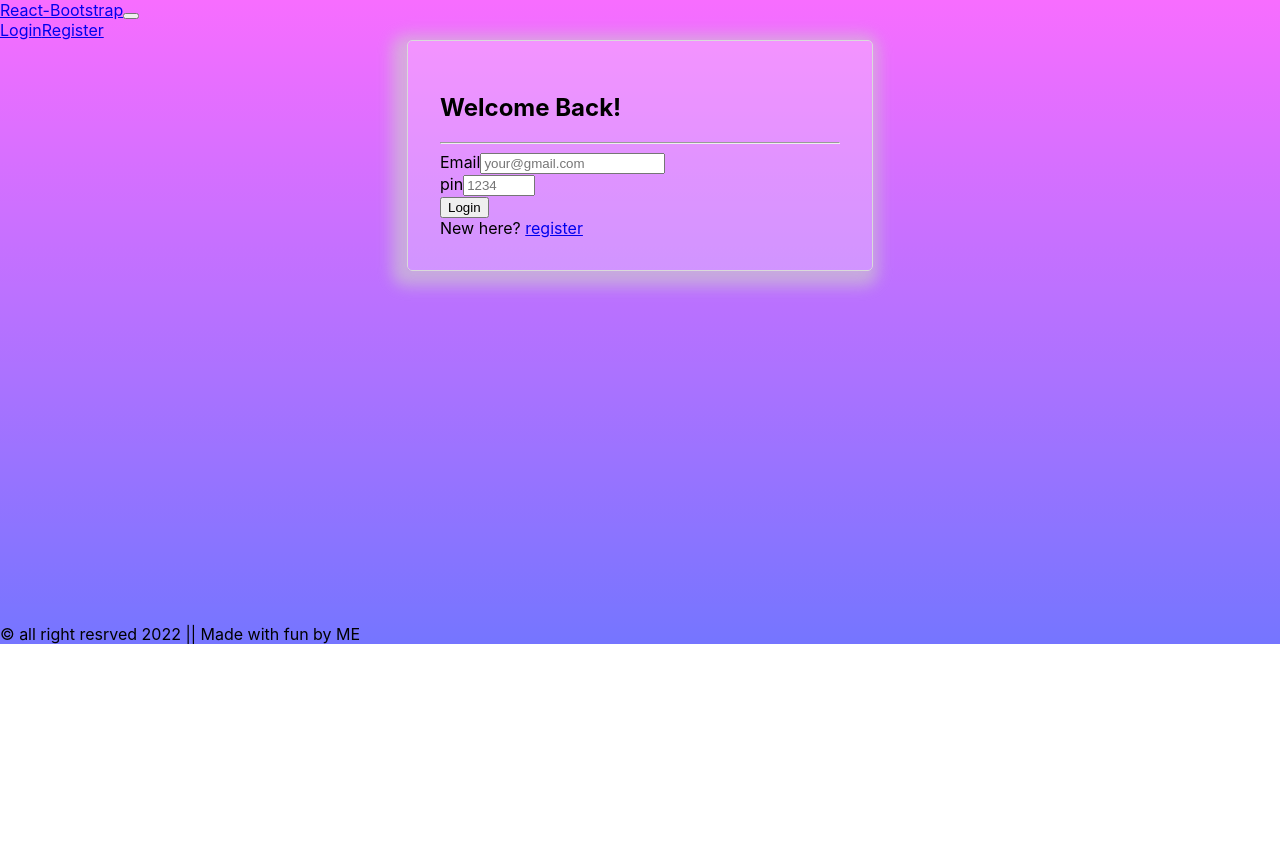
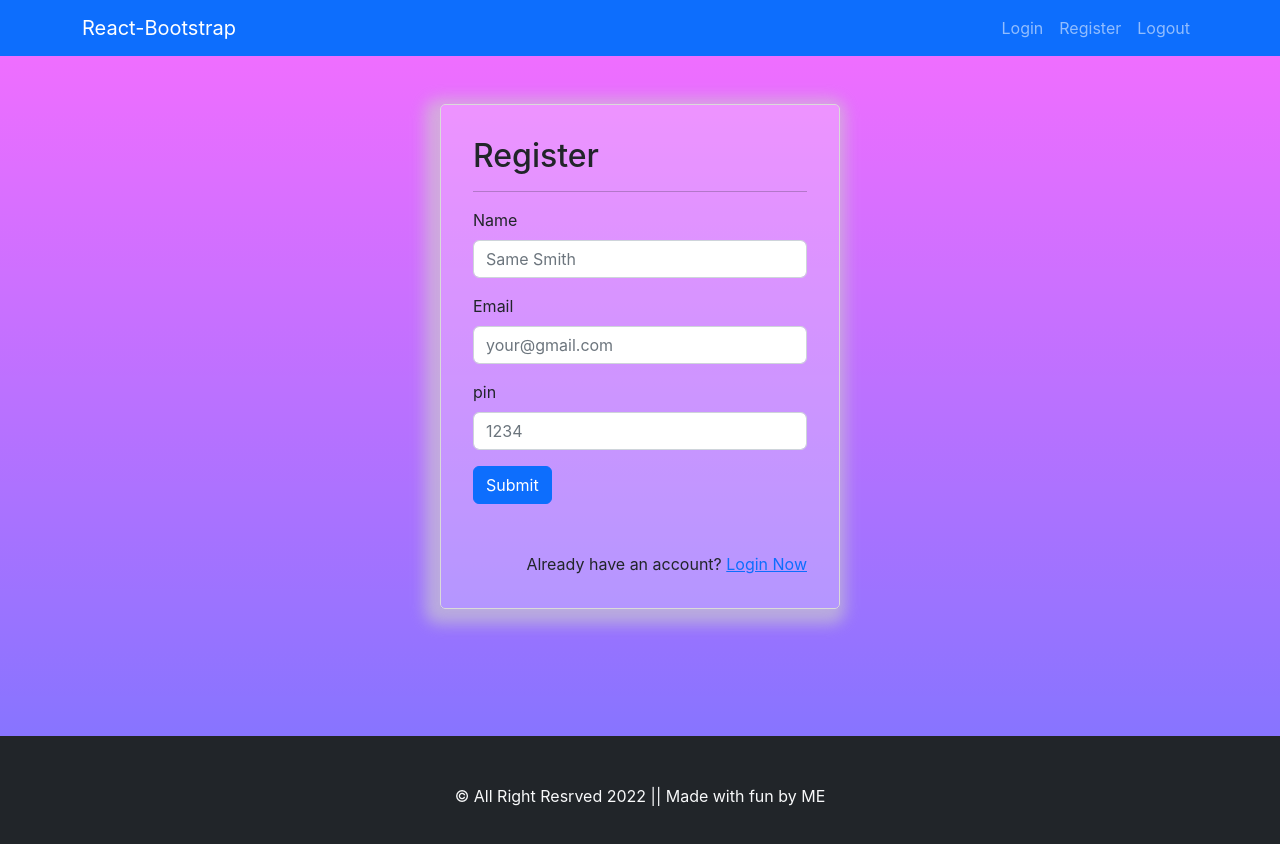
Before and after one commit to Sanb2079/client-transaction, a React (Create React App) app: page /register in a window 1280 px wide. Shown: the top 844 px of the page. Before the commit the page ends 800 px from the top, so only its background shows below. Built offline with nearby package versions, Linux system fonts and the light colour scheme.

Commit message:
register form

```diff
--- a/package.json
+++ b/package.json
@@ -6,6 +6,7 @@
     "@testing-library/jest-dom": "^5.16.5",
     "@testing-library/react": "^13.4.0",
     "@testing-library/user-event": "^13.5.0",
+    "axios": "^1.2.0",
     "axois": "^0.0.1-security",
     "bootstrap": "^5.2.3",
     "react": "^18.2.0",
--- a/public/index.html
+++ b/public/index.html
@@ -24,6 +24,22 @@
       work correctly both with client-side routing and a non-root public URL.
       Learn how to configure a non-root public URL by running `npm run build`.
     -->
+
+    <link
+      rel="stylesheet"
+      href="https://cdnjs.cloudflare.com/ajax/libs/font-awesome/6.2.1/css/all.min.css"
+      integrity="sha512-MV7K8+y+gLIBoVD59lQIYicR65iaqukzvf/nwasF0nqhPay5w/9lJmVM2hMDcnK1OnMGCdVK+iQrJ7lzPJQd1w=="
+      crossorigin="anonymous"
+      referrerpolicy="no-referrer"
+    />
+
+    <!-- react bootstrap -->
+    <link
+      rel="stylesheet"
+      href="https://cdn.jsdelivr.net/npm/bootstrap@5.2.2/dist/css/bootstrap.min.css"
+      integrity="sha384-Zenh87qX5JnK2Jl0vWa8Ck2rdkQ2Bzep5IDxbcnCeuOxjzrPF/et3URy9Bv1WTRi"
+      crossorigin="anonymous"
+    />
     <title>React App</title>
   </head>
   <body>
--- a/src/App.js
+++ b/src/App.js
@@ -1,11 +1,16 @@
 // import logo from "./logo.svg";
 import "./App.css";
 import { Login } from "./pages/Login";
+import { Routes, Route } from "react-router-dom";
+import { Register } from "./pages/Register";
 
 function App() {
   return (
     <div>
-      <Login />
+      <Routes>
+        <Route path="/" element={<Login />} />
+        <Route path="register" element={<Register />} />
+      </Routes>
     </div>
   );
 }
--- a/src/components/layout/header.js
+++ b/src/components/layout/header.js
@@ -2,6 +2,7 @@ import Container from "react-bootstrap/Container";
 import Nav from "react-bootstrap/Nav";
 import Navbar from "react-bootstrap/Navbar";
 import NavDropdown from "react-bootstrap/NavDropdown";
+import { Link } from "react-router-dom";
 
 export const Header = () => {
   return (
@@ -11,8 +12,15 @@ export const Header = () => {
         <Navbar.Toggle aria-controls="basic-navbar-nav" />
         <Navbar.Collapse id="basic-navbar-nav">
           <Nav className="ms-auto">
-            <Nav.Link href="#home">Login</Nav.Link>
-            <Nav.Link href="#link">Register</Nav.Link>
+            <Link to="/" className="nav-link">
+              Login
+            </Link>
+            <Link to="/register" className="nav-link">
+              Register
+            </Link>
+            <Link to="#" className="nav-link">
+              Logout
+            </Link>
           </Nav>
         </Navbar.Collapse>
       </Container>
--- a/src/components/layout/layout.js
+++ b/src/components/layout/layout.js
@@ -12,7 +12,7 @@ export const Layout = ({ children }) => {
       </Container>
 
       <footer className="text-center bg-dark text-light p-5 mt-5">
-        &copy; all right resrved 2022 || Made with fun by ME
+        &copy; All Right Resrved 2022 || Made with fun by ME
       </footer>
     </div>
   );
--- a/src/index.js
+++ b/src/index.js
@@ -1,13 +1,16 @@
-import React from 'react';
-import ReactDOM from 'react-dom/client';
-import './index.css';
-import App from './App';
-import reportWebVitals from './reportWebVitals';
+import React from "react";
+import ReactDOM from "react-dom/client";
+import "./index.css";
+import App from "./App";
+import reportWebVitals from "./reportWebVitals";
+import { BrowserRouter } from "react-router-dom";
 
-const root = ReactDOM.createRoot(document.getElementById('root'));
+const root = ReactDOM.createRoot(document.getElementById("root"));
 root.render(
   <React.StrictMode>
-    <App />
+    <BrowserRouter>
+      <App />
+    </BrowserRouter>
   </React.StrictMode>
 );
 
--- a/src/pages/Login.js
+++ b/src/pages/Login.js
@@ -1,9 +1,30 @@
+import { useState } from "react";
+import { Alert } from "react-bootstrap";
 import Button from "react-bootstrap/Button";
 import Form from "react-bootstrap/Form";
+import { Link } from "react-router-dom";
 import { CustomInput } from "../components/custom-input/CustomInput";
 import { Layout } from "../components/layout/Layout";
+import { postUser } from "../utils/axiosHelper";
 
 export const Login = () => {
+  const [form, setForm] = useState({});
+  const [response, setResponse] = useState({});
+
+  const handleOnChange = (e) => {
+    const { value, name } = e.target;
+    setForm({
+      ...form,
+      [name]: value,
+    });
+  };
+
+  const handleOnSubmit = async (e) => {
+    e.preventDefault();
+    const { data } = await postUser(form);
+    setResponse(data);
+  };
+
   const inputFields = [
     {
       label: "Email",
@@ -25,12 +46,18 @@ export const Login = () => {
 
   return (
     <Layout>
-      <Form className="login-page">
+      <Form className="login-page" onSubmit={handleOnSubmit}>
         <h2>Welcome Back!</h2>
         <hr />
 
+        {response.message && (
+          <Alert variant={response.status === "success" ? "success" : "danger"}>
+            {response.message}
+          </Alert>
+        )}
+
         {inputFields.map((item) => (
-          <CustomInput {...item} />
+          <CustomInput {...item} onChange={handleOnChange} />
         ))}
 
         <Button variant="primary" type="submit">
@@ -38,7 +65,7 @@ export const Login = () => {
         </Button>
 
         <div className="text-end">
-          New here? <a href="/register"> register </a>
+          New here? <Link to="/register"> register </Link>
         </div>
       </Form>
     </Layout>
--- a/src/pages/Register.js
+++ b/src/pages/Register.js
@@ -1,10 +1,110 @@
-Register.js;
+import { useState } from "react";
 import Button from "react-bootstrap/Button";
 import Form from "react-bootstrap/Form";
+import { Link } from "react-router-dom";
 import { CustomInput } from "../components/custom-input/CustomInput";
 import { Layout } from "../components/layout/Layout";
+import { postUser } from "../utils/axiosHelper";
+import { Alert } from "react-bootstrap";
+
+// export const Register = () => {
+//   //const [form, setForm] = useState({});
+//   const [txtBoxData, setTxtBoxData] = useState({});
+//   const [response, setResponse] = useState({});
+
+//   //const [txtBoxData, setTxtBoxData] = useState({});
+
+//   const handleOnChange = (e) => {
+//     const { value, name } = e.target;
+//     setTxtBoxData({
+//       ...txtBoxData,
+//       [name]: value,
+//     });
+//   };
+//   const handleOnSubmit = async (e) => {
+//     e.preventDefault();
+//     // console.log(e.target.name.value); //or e.target.value
+//     // console.log(e.target.email.value);
+//     // console.log(e.target.pin.value);
+//     // //
+//     // console.log("here b4 final");
+//     // console.log(txtBoxData);
+//     const { data } = await postUser(txtBoxData);
+//     setResponse(data);
+//   };
+//   const inputFields = [
+//     {
+//       label: "Name",
+//       placeholder: "FirstName LastName",
+//       required: true,
+//       name: "name",
+//       type: "text",
+//     },
+//     {
+//       label: "Email",
+//       placeholder: "your@gmail.com",
+//       required: true,
+//       name: "email",
+//       type: "email",
+//     },
+//     {
+//       label: "pin",
+//       placeholder: "1234",
+//       required: true,
+//       name: "pin",
+//       type: "number",
+//       min: 1000,
+//       max: 99999,
+//     },
+//   ];
+
+//   return (
+//     <Layout>
+//       {/* <Form className="login-page" onSubmit={(e) => onSubmitHandler(e)}> */}
+//       <Form className="login-page" onSubmit={handleOnSubmit}>
+//         <h2>Register</h2>
+//         <hr />
+//         {response.message && (
+//           <Alert variant={response.status === "success" ? "success" : "danger"}>
+//             {response.message}
+//           </Alert>
+//         )}
+
+//         {inputFields.map((item) => (
+//           <CustomInput {...item} onChange={handleOnChange} />
+//         ))}
+
+//         <Button variant="primary" type="submit">
+//           Submit
+//         </Button>
+//         <div className="text-end mt-5">
+//           Already have an account? <Link to="/"> Login Now </Link>
+//         </div>
+//       </Form>
+//     </Layout>
+//   );
+// };
+
+//
 
 export const Register = () => {
+  const [form, setForm] = useState({});
+  const [response, setResponse] = useState({});
+
+  const handleOnChange = (e) => {
+    const { value, name } = e.target;
+    setForm({
+      ...form,
+      [name]: value,
+    });
+  };
+
+  const handleOnSubmit = async (e) => {
+    e.preventDefault();
+    const { data } = await postUser(form);
+    setResponse(data);
+  };
+
   const inputFields = [
     {
       label: "Name",
@@ -31,19 +131,29 @@ export const Register = () => {
     },
   ];
 
+  console.log(form);
   return (
     <Layout>
-      <Form className="login-page">
+      <Form className="login-page" onSubmit={handleOnSubmit}>
         <h2>Register</h2>
         <hr />
 
+        {response.message && (
+          <Alert variant={response.status === "success" ? "success" : "danger"}>
+            {response.message}
+          </Alert>
+        )}
+
         {inputFields.map((item) => (
-          <CustomInput {...item} />
+          <CustomInput {...item} onChange={handleOnChange} />
         ))}
 
         <Button variant="primary" type="submit">
           Submit
         </Button>
+        <div className="text-end mt-5">
+          Already have an account? <Link to="/"> Login Now </Link>
+        </div>
       </Form>
     </Layout>
   );
--- /dev/null
+++ b/src/utils/axiosHelper.js
@@ -0,0 +1,17 @@
+import axios from "axios";
+const rootUrl = "http://localhost:8000/api/v1";
+const userUrl = rootUrl + "/user";
+//send data to server to add to db
+export const postUser = (formData) => {
+  try {
+    return axios.post(userUrl, formData);
+  } catch (error) {
+    return {
+      status: "error",
+      message: error.message,
+    };
+  }
+};
+//fetch data from server
+//send data to switch the task
+//send data to del from db
```
Also changed, not shown: 1 other file (tests, documents, lock files or other folders).
